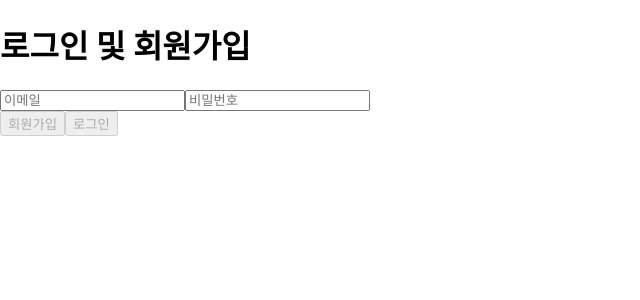
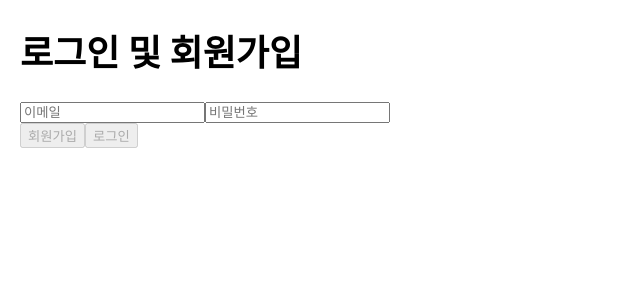
Before and after one commit to etoile-j/wanted-pre-onboarding-frontend, a React (Create React App) app: page / in a window 1280 px wide. Shown: the top 300 px of the page, without its empty margins (0-640 px from the left). Built offline with nearby package versions, Linux system fonts and the light colour scheme.

Commit message:
Design: 스타일 수정

```diff
--- a/src/index.css
+++ b/src/index.css
@@ -7,9 +7,22 @@ body {
     -moz-osx-font-smoothing: grayscale;
 }
 
+ul {
+    padding: 0;
+}
+
+li {
+    list-style: none;
+}
+
 code {
     font-family: source-code-pro, Menlo, Monaco, Consolas, 'Courier New',
         monospace;
+}
+
+main {
+    margin-left: 20px;
+    font-size: 18px;
 }
 
 .completed {
```
